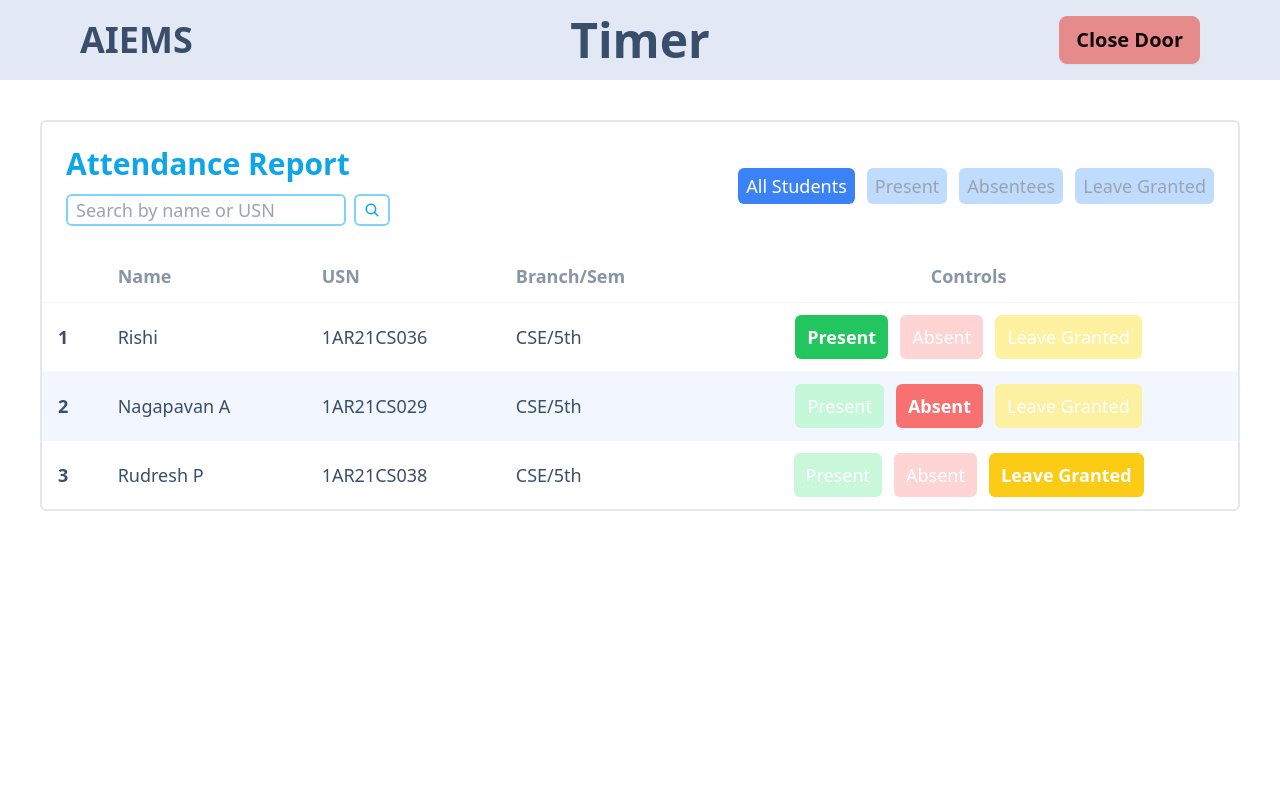
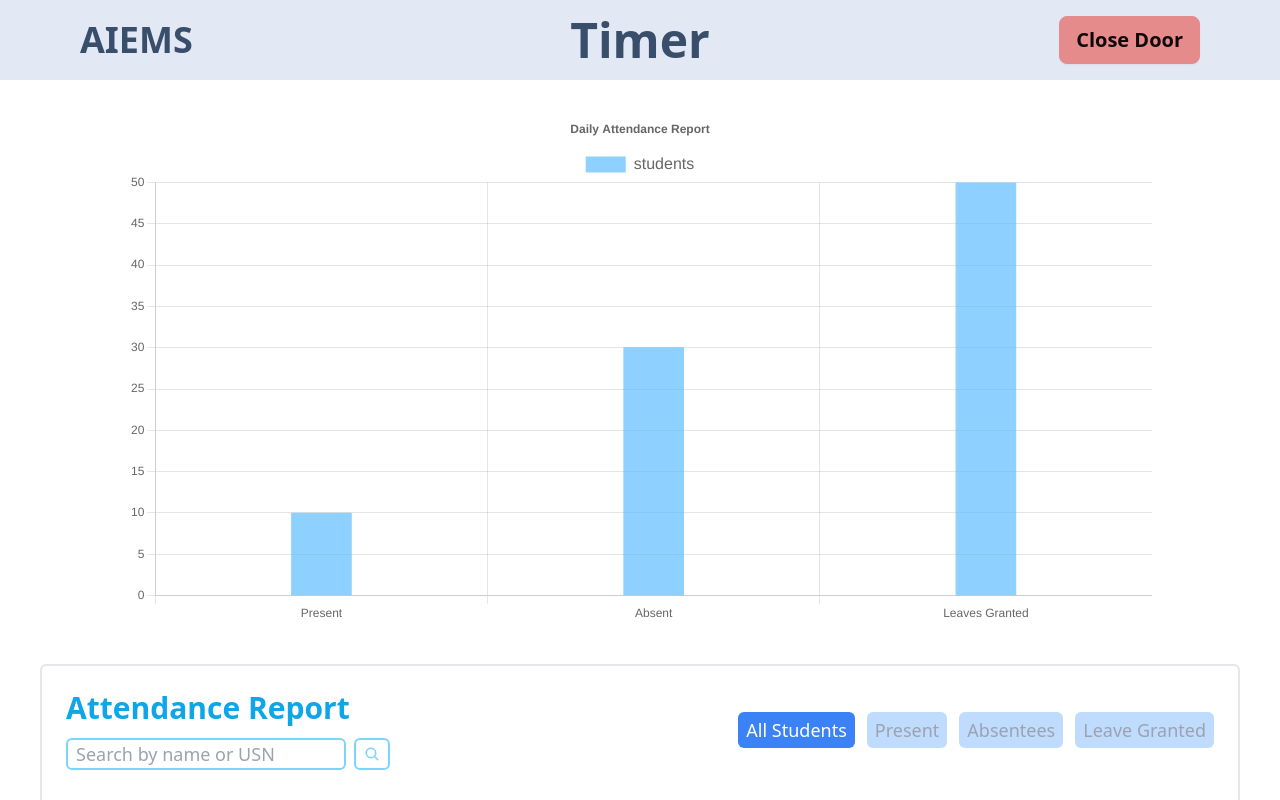
Before and after one commit to NagapavanTechWorm/ERP_System, a React (Vite) app in the folder erp_frontend/: page / in a window 1280 px wide. Shown: the top 800 px of the page. Built offline with nearby package versions, Linux system fonts and the light colour scheme.

Commit message:
added graph

```diff
--- a/erp_frontend/package.json
+++ b/erp_frontend/package.json
@@ -10,7 +10,9 @@
     "preview": "vite preview"
   },
   "dependencies": {
+    "chart.js": "^4.4.1",
     "react": "^18.2.0",
+    "react-chartjs-2": "^5.2.0",
     "react-dom": "^18.2.0",
     "react-icons": "^4.12.0"
   },
--- a/erp_frontend/src/App.jsx
+++ b/erp_frontend/src/App.jsx
@@ -1,9 +1,11 @@
 import { Navbar, Table } from "./components"
+import Graph from "./components/Graph"
 
 function App() {
   return (
     <main>
       <Navbar/>
+      <Graph/>
       <Table/>
     </main>
   )
--- /dev/null
+++ b/erp_frontend/src/components/Graph.jsx
@@ -0,0 +1,62 @@
+import React from 'react';
+import {
+  Chart as ChartJS,
+  CategoryScale,
+  LinearScale,
+  BarElement,
+  Title,
+  Tooltip,
+  Legend,
+} from 'chart.js';
+import { Bar } from 'react-chartjs-2';
+
+ChartJS.register(
+  CategoryScale,
+  LinearScale,
+  BarElement,
+  Title,
+  Tooltip,
+  Legend
+);
+
+export const options = {
+  responsive: true,
+  plugins: {
+    legend: {
+      position: 'top',
+      labels: {
+        // This more specific font property overrides the global property
+        font: {
+            size: 16
+        }
+    }
+    },
+    title: {
+      display: true,
+      text: 'Daily Attendance Report',
+      font: {weight:'bold'}
+    },
+  },
+};
+
+const labels = ["Present", "Absent", "Leaves Granted"];
+
+export const data = {
+  labels,
+  datasets: [
+    {
+      label: 'students',
+      data: [10,30,50],
+      backgroundColor: 'rgba(95, 188, 255,0.7)',
+      barThickness:60
+    }
+  ],
+};
+
+function Graph() {
+  return <div className='w-[80%] mx-auto mt-8 flex justify-center'>
+    <Bar options={options} data={data} />
+    </div>;
+}
+
+export default Graph;
--- a/erp_frontend/src/components/Table.jsx
+++ b/erp_frontend/src/components/Table.jsx
@@ -32,15 +32,15 @@ const Table = () => {
           <h1 className='text-3xl font-bold text-sky-500'>Attendance Report</h1>
           <div className="flex gap-2">
             <input type="text" className='border-2 text-lg rounded-md px-2 min-w-max border-sky-300' placeholder='Search by name or USN'/>
-            <button className='border-2 rounded-md border-sky-300 px-2'><IoSearch className='text-sky-500'/></button>
+            <button className='border-2 rounded-md border-sky-300 px-2 hover:bg-sky-300 hover:text-white text-sky-300'><IoSearch/></button>
           </div>
         </div>
 
         <div className="self-center ml-auto flex gap-3 flex-wrap">
-          <button className={`rounded-md px-2 py-1 lg:text-lg h-min ${true?"bg-blue-500 text-white":"bg-blue-200 text-gray-400"}`}>All Students</button>
-          <button className={`rounded-md px-2 py-1 lg:text-lg h-min ${false?"bg-blue-500 text-white":"bg-blue-200 text-gray-400"}`}>Present</button>
-          <button className={`rounded-md px-2 py-1 lg:text-lg h-min ${false?"bg-blue-500 text-white":"bg-blue-200 text-gray-400"}`}>Absentees</button>
-          <button className={`rounded-md px-2 py-1 lg:text-lg h-min ${false?"bg-blue-500 text-white":"bg-blue-200 text-gray-400"}`}>Leave Granted</button>
+          <button className={`rounded-md px-2 py-1 hover:scale-110 lg:text-lg h-min ${true?"bg-blue-500 text-white":"bg-blue-200 text-gray-400"}`}>All Students</button>
+          <button className={`rounded-md px-2 py-1 hover:scale-110 lg:text-lg h-min ${false?"bg-blue-500 text-white":"bg-blue-200 text-gray-400"}`}>Present</button>
+          <button className={`rounded-md px-2 py-1 hover:scale-110 lg:text-lg h-min ${false?"bg-blue-500 text-white":"bg-blue-200 text-gray-400"}`}>Absentees</button>
+          <button className={`rounded-md px-2 py-1 hover:scale-110 lg:text-lg h-min ${false?"bg-blue-500 text-white":"bg-blue-200 text-gray-400"}`}>Leave Granted</button>
         </div>
 
       </div>
@@ -64,9 +64,9 @@ const Table = () => {
             <td>{item.usn}</td>
             <td>{item.branch}/{item.sem}</td>
             <td className='flex justify-center gap-3'>
-              <button className={`px-3 rounded-md py-2 text-sm lg:text-lg text-white ${item.status =="present"?"bg-green-500 font-semibold":"bg-green-200 font-thin opacity-80"}`}>Present</button>
-              <button className={`px-3 rounded-md py-2 text-sm lg:text-lg text-white ${item.status =="absent"?"bg-red-400 font-semibold":"bg-red-200 font-thin opacity-80"}`}>Absent</button>
-              <button className={`px-3 rounded-md py-2 text-sm lg:text-lg text-white ${item.status =="granted"?"bg-yellow-400 font-semibold":"bg-yellow-200 font-thin opacity-80"}`}>Leave Granted</button>
+              <button className={`px-3 hover:scale-110 rounded-md py-2 text-sm lg:text-lg text-white ${item.status =="present"?"bg-green-500 font-semibold":"bg-green-200 font-thin opacity-80"}`}>Present</button>
+              <button className={`px-3 hover:scale-110 rounded-md py-2 text-sm lg:text-lg text-white ${item.status =="absent"?"bg-red-400 font-semibold":"bg-red-200 font-thin opacity-80"}`}>Absent</button>
+              <button className={`px-3 hover:scale-110 rounded-md py-2 text-sm lg:text-lg text-white ${item.status =="granted"?"bg-yellow-400 font-semibold":"bg-yellow-200 font-thin opacity-80"}`}>Leave Granted</button>
             </td>
           </tr>
           })}
```
Also changed, not shown: 1 other file (tests, documents, lock files or other folders).
